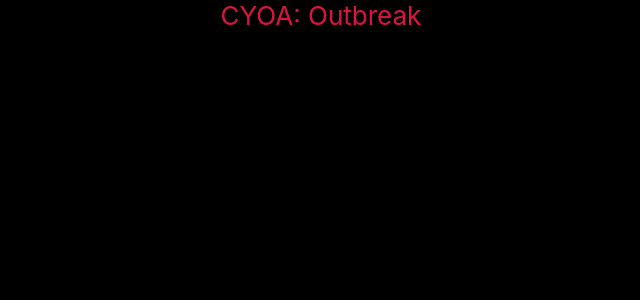
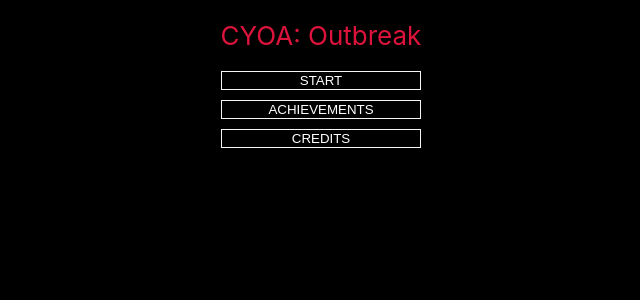
Before and after one commit to wilsonchng/project-cyoa, a React (Create React App) app: page / in a window 1280 px wide. Shown: the top 300 px of the page, without its empty margins (319-959 px from the left). Built offline with nearby package versions, Linux system fonts and the light colour scheme.

Commit message:
Added components, context & reducer

```diff
--- a/src/App.tsx
+++ b/src/App.tsx
@@ -1,12 +1,50 @@
-import React from "react";
-
+import { createContext, useReducer } from "react";
 import "./root.css";
 
+import { AppState, PageNumber, ScreenID, Store } from "./utils/types";
+import storeReducer from "./utils/reducer";
+import MainMenu from "./components/MainMenu";
+import Achievements from "./components/Achievements";
+import CharacterCreation from "./components/CharacterCreation";
+import GameScreen from "./components/GameScreen";
+import CharacterStats from "./components/CharacterStats";
+import Credits from "./components/Credits";
+import DeathScreen from "./components/Death";
+
+export const StoreContext = createContext({} as Store);
+
+const initialState: AppState = {
+    activeScreen: ScreenID.MainMenu,
+    currentPage: PageNumber.Start,
+};
+
 const App = () => {
+    const [state, dispatch] = useReducer(storeReducer, initialState);
+
+    const renderScreen = () => {
+        switch (state.activeScreen) {
+            case ScreenID.Achievements:
+                return <Achievements />;
+            case ScreenID.CharacterCreation:
+                return <CharacterCreation />;
+            case ScreenID.CharacterStats:
+                return <CharacterStats />;
+            case ScreenID.Credits:
+                return <Credits />;
+            case ScreenID.Game:
+                return <GameScreen />;
+            case ScreenID.Death:
+                return <DeathScreen />;
+            case ScreenID.MainMenu:
+            default:
+                return <MainMenu />;
+        }
+    };
+
     return (
-        <div className="root">
-            <header className="banner">CYOA: Outbreak</header>
-        </div>
+        <StoreContext.Provider value={{ state, dispatch }}>
+            <div className="root">{renderScreen()}</div>
+        </StoreContext.Provider>
     );
 };
 
--- /dev/null
+++ b/src/components/Achievements.tsx
@@ -0,0 +1,25 @@
+import { useContext } from "react";
+import { ScreenID } from "../utils/types";
+import { StoreContext } from "../App";
+
+const Achievements = () => {
+    const store = useContext(StoreContext);
+
+    const changeScreen = (screen: ScreenID) =>
+        store.dispatch({ type: "screen", payload: screen });
+
+    return (
+        <>
+            <header className="banner">ACHIEVEMENTS</header>
+            {/* TODO: List of achievements */}
+            <button
+                className="button"
+                onClick={() => changeScreen(ScreenID.MainMenu)}
+            >
+                Back
+            </button>
+        </>
+    );
+};
+
+export default Achievements;
--- /dev/null
+++ b/src/components/CharacterCreation.tsx
@@ -0,0 +1,32 @@
+import { useContext } from "react";
+import { ScreenID } from "../utils/types";
+import { StoreContext } from "../App";
+
+const CharacterCreation = () => {
+    const store = useContext(StoreContext);
+
+    const changeScreen = (screen: ScreenID) =>
+        store.dispatch({ type: "screen", payload: screen });
+
+    return (
+        <>
+            <header className="banner">Who are you?</header>
+            {/* Input for character name */}
+            {/* Button to randomise name */}
+            {/* Dropdown for selecting occupation */}
+            {/* Dropdown for selecting hobby */}
+            {/* Dropdown for selecting quirk */}
+            {/* Display for starting stats */}
+            {/* Display for starting items */}
+            {/* Button to start game */}
+            <button
+                className="button"
+                onClick={() => changeScreen(ScreenID.MainMenu)}
+            >
+                Back
+            </button>
+        </>
+    );
+};
+
+export default CharacterCreation;
--- /dev/null
+++ b/src/components/CharacterStats.tsx
@@ -0,0 +1,15 @@
+const CharacterStats = () => {
+    return (
+        <>
+            {/* Display for character name */}
+            {/* Display for occupation */}
+            {/* Display for hobby */}
+            {/* Display for quirk */}
+            {/* Display for stats */}
+            {/* Display for items */}
+            {/* Button to return to game screen */}
+        </>
+    );
+};
+
+export default CharacterStats;
--- /dev/null
+++ b/src/components/Credits.tsx
@@ -0,0 +1,25 @@
+import { useContext } from "react";
+import { StoreContext } from "../App";
+import { ScreenID } from "../utils/types";
+
+const Credits = () => {
+    const store = useContext(StoreContext);
+
+    const changeScreen = (screen: ScreenID) =>
+        store.dispatch({ type: "screen", payload: screen });
+
+    return (
+        <>
+            <header className="banner">CREDITS</header>
+            {/* Credits */}
+            <button
+                className="button"
+                onClick={() => changeScreen(ScreenID.MainMenu)}
+            >
+                Back
+            </button>
+        </>
+    );
+};
+
+export default Credits;
--- /dev/null
+++ b/src/components/Death.tsx
@@ -0,0 +1,11 @@
+const DeathScreen = () => {
+    return (
+        <>
+            <header className="banner">YOU DIED</header>
+            {/* Display of character data, days lived, zombies killed */}
+            <button className="button">Main Menu</button>
+        </>
+    );
+};
+
+export default DeathScreen;
--- /dev/null
+++ b/src/components/GameScreen.tsx
@@ -0,0 +1,14 @@
+import { useContext } from "react";
+import { Store, PageNumber } from "../utils/types";
+
+const GameScreen = () => {
+    return (
+        <>
+            <p>Lorem ipsum</p>
+            <button className="button">Option A</button>
+            <button className="button">Option B</button>
+        </>
+    );
+};
+
+export default GameScreen;
--- /dev/null
+++ b/src/components/MainMenu.tsx
@@ -0,0 +1,36 @@
+import { useContext } from "react";
+import { ScreenID } from "../utils/types";
+import { StoreContext } from "../App";
+
+const MainMenu = () => {
+    const store = useContext(StoreContext);
+
+    const changeScreen = (screen: ScreenID) =>
+        store.dispatch({ type: "screen", payload: screen });
+
+    return (
+        <>
+            <header className="banner">CYOA: Outbreak</header>
+            <button
+                className="button"
+                onClick={() => changeScreen(ScreenID.CharacterCreation)}
+            >
+                START
+            </button>
+            <button
+                className="button"
+                onClick={() => changeScreen(ScreenID.Achievements)}
+            >
+                ACHIEVEMENTS
+            </button>
+            <button
+                className="button"
+                onClick={() => changeScreen(ScreenID.Credits)}
+            >
+                CREDITS
+            </button>
+        </>
+    );
+};
+
+export default MainMenu;
--- a/src/root.css
+++ b/src/root.css
@@ -5,9 +5,27 @@
     color: white;
     background-color: black;
     text-align: center;
+    align-items: center;
 }
 
 .banner {
     color: crimson;
     font-size: calc(10px + 2vmin);
+    margin: 20px 0px;
 }
+
+button {
+    width: 200px;
+    color: white;
+    background-color: black;
+    border: 1px solid whitesmoke;
+
+    &:hover {
+        color: white;
+        background-color: grey;
+    }
+}
+
+button + button {
+    margin-top: 10px;
+}
--- /dev/null
+++ b/src/utils/reducer.ts
@@ -0,0 +1,12 @@
+import { AppState, ScreenID, Update } from "./types";
+
+function storeReducer(state: AppState, update: Update): AppState {
+    switch (update.type) {
+        case "screen":
+            return { ...state, activeScreen: update.payload as ScreenID };
+        default:
+            return state;
+    }
+}
+
+export default storeReducer;
--- /dev/null
+++ b/src/utils/types.ts
@@ -0,0 +1,30 @@
+import { Dispatch } from "react";
+
+export interface Store {
+    state: AppState;
+    dispatch: Dispatch<Update>;
+}
+
+export interface AppState {
+    activeScreen: ScreenID;
+    currentPage: PageNumber;
+}
+
+export interface Update {
+    type: "screen" | "page";
+    payload: ScreenID | PageNumber;
+}
+
+export enum ScreenID {
+    MainMenu = 1,
+    Achievements,
+    Credits,
+    Game,
+    CharacterCreation,
+    CharacterStats,
+    Death,
+}
+
+export enum PageNumber {
+    Start = 1,
+}
```
Also changed, not shown: src/components/Header.tsx (added, +10 -0 lines).
